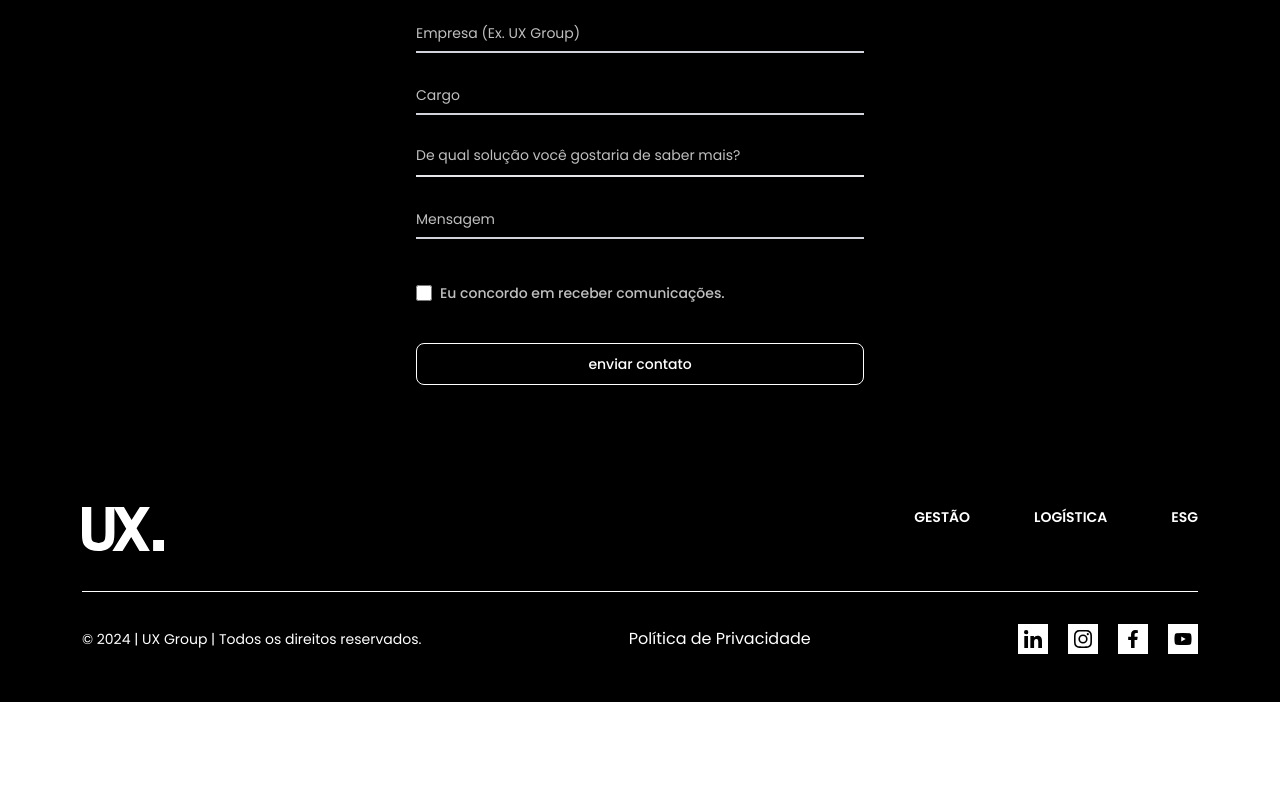
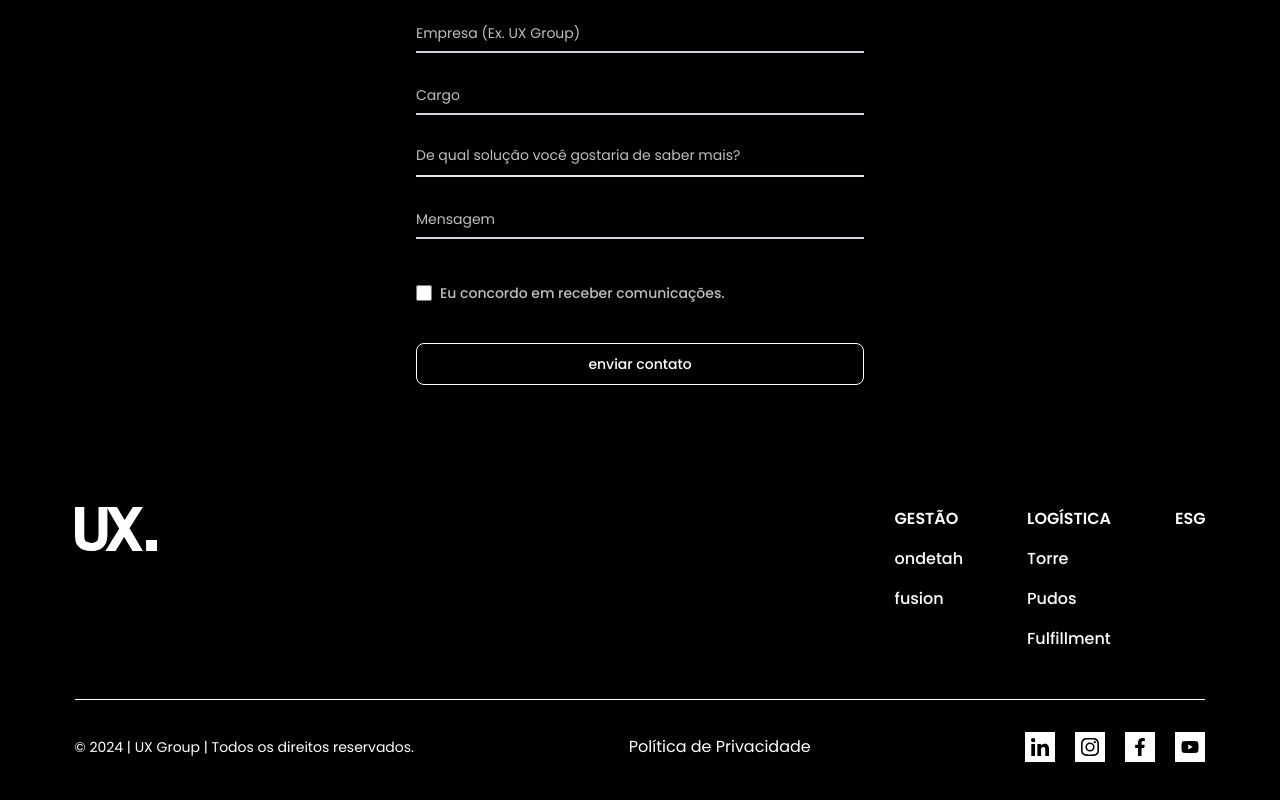
Before and after one commit to uxgroup1/uxgroup2024, a Next.js app: page /logistica in a window 1280 px wide. Shown: the part 4971-5771 px from the top of the page. Before the commit the page ends 5673 px from the top, so only its background shows below. Built offline with nearby package versions, Linux system fonts and the light colour scheme.

Commit message:
Ajustes e incrementação de imagens

```diff
--- a/src/app/fusion/page.tsx
+++ b/src/app/fusion/page.tsx
@@ -7,60 +7,61 @@ const Header = dynamic(() => import("@/components/header")) ;
 const ContactForm = dynamic(() => import("@/components/institucional/ContactForm")) ;
 const FeaturesComponent = dynamic(() => import("@/components/produtos/features")) ;
 const JumboTron = dynamic(() => import("@/components/produtos/jumbotron")) ;
+import arrowImage from "@/assets/fusion/arrow/arrowListComponentesPudo.svg"
 import fusionLogo from "@/assets/logos/fusion.svg"
 
 const contentFeatures = [
     {
       title: "Envio de ocorrências simultâneo para vários sistemas.",
-      icons: "",
+      icons: arrowImage,
     },
     {
       title:
         "Integração via API com os transportadores.",
-      icons: "",
+      icons: arrowImage,
     },
     {
       title: "Ajuste de/para de ocorrências.",
-      icons: "",
+      icons: arrowImage,
     },
     {
       title: "Reprocessamento massivo de ocorrências.",
-      icons: "",
+      icons: arrowImage,
     },
     {
       title: "Garante acurácia entre Rastreamento + TMS + ERP.",
-      icons: "",
+      icons: arrowImage,
     },
     {
       title: "Cobrança para o transportador em caso de evidência de falha de comunicação.",
-      icons: "",
+      icons: arrowImage,
     },
   ];
 const contentFeaturesTwo = [
     {
       title: "Integração com marketplaces ilimitadas.",
-      icons: "",
+      icons: arrowImage,
     },
     {
       title:
         "Autonomia na manutenção de tabelas.",
-      icons: "",
+      icons: arrowImage,
     },
     {
       title: "Cotação de multi CDs.",
-      icons: "",
+      icons: arrowImage,
     },
     {
       title: "Contingência dos Correios.",
-      icons: "",
+      icons: arrowImage,
     },
     {
       title: "Atende operações: ship from store, click and collect e dropshipping.",
-      icons: "",
+      icons: arrowImage,
     },
     {
       title: "Algoritmo de redução de frete para embalagem única.",
-      icons: "",
+      icons: arrowImage,
     },
   ];
 
--- a/src/app/layout.tsx
+++ b/src/app/layout.tsx
@@ -1,9 +1,8 @@
 import type { Metadata } from "next";
 import { Poppins } from "next/font/google";
 import "./globals.css";
-import favi from "../app/favicon.svg"
 
-const inter = Poppins({ subsets: ["latin"], weight:["400","500","600","700"] });
+const inter = Poppins({ subsets: ["latin"], weight:["300","400","500","600","700"] });
 
 export const metadata: Metadata = {
   title: "UX Group",
--- a/src/components/Footer/index.tsx
+++ b/src/components/Footer/index.tsx
@@ -32,8 +32,12 @@ export default function Footer() {
       name: "Gestão",
       products: [
         {
-          namePage: "",
-          url: "",
+          namePage: "ondetah",
+          url: "/ondetah",
+        },
+        {
+          namePage: "fusion",
+          url: "/fusion",
         },
       ],
     },
@@ -42,8 +46,16 @@ export default function Footer() {
       name: "Logística",
       products: [
         {
-          namePage: "",
-          url: "",
+          namePage: "Torre",
+          url: "/torre",
+        },
+        {
+          namePage: "Pudos",
+          url: "/pudos",
+        },
+        {
+          namePage: "Fulfillment",
+          url: "/logistica",
         },
       ],
     },
@@ -61,7 +73,7 @@ export default function Footer() {
 
   return (
     <>
-      <footer className="bg-black flex items-center justify-center text-white p-4 md:pt-10 w-full">
+      <footer className="bg-black flex items-center justify-center text-white p-2 md:pt-10 w-full">
         <div className="flex items-center justify-between h-full w-[92%]">
           <div className="mx-auto w-full  md:p-4 py-6 lg:py-8">
             <div className="md:flex md:justify-between">
@@ -78,16 +90,16 @@ export default function Footer() {
                 {pages.map((data) => {
                   return (
                     <div key={data.index} className="w-full">
-                      <h2 className="mb-4 text-sm font-semibold text-white uppercase ">
+                      <h2 className="mb-4 text-[16px] font-semibold text-white uppercase ">
                         {data.name}
                       </h2>
                       <ul className="flex flex-col text-gray-500  font-medium">
                         {data.products.map((product) => {
                           return (
-                            <li key={data.index} className="mb-4">
+                            <li key={data.index} className="mb-4 ">
                               <Link
                                 href={product.url}
-                                className="text-white text-sm"
+                                className="text-white font-medium pt-5 hover:border-b pb-1 transition-all border-b-white border-transparent"
                               >
                                 {product.namePage}
                               </Link>
@@ -113,7 +125,7 @@ export default function Footer() {
                   return (
                     <Link
                       key={data.index}
-                      href="#"
+                      href="/"
                       className="text-white  hover:text-black hover:rounded-xl  transition-all hover:text-2xl "
                     >
                       <Image
--- a/src/components/cta/style.module.scss
+++ b/src/components/cta/style.module.scss
@@ -10,9 +10,9 @@
     display: flex;
     align-items: center;
     justify-content: center;
+
     width: 1996px;
     height: 100%;
-
 
     .BoxCta {
       display: flex;
@@ -75,8 +75,9 @@
       .BoxCta {
         width: 100%;
         height: 100%;
+        padding-top: 80px;
+        padding-bottom: 80px;
         border-radius: 0;
-        background-color: aqua;
 
         .ContainerContent {
           .Controller {
@@ -86,13 +87,11 @@
             flex-direction: column;
             width: 90%;
             gap: 10px;
-            background-color: aqua;
 
             h1 {
               font-size: 24px;
               width: 100%;
               line-height: 31px;
-              background-color: aqua;
             }
           }
         }
--- a/src/components/institucional/ContactForm/index.tsx
+++ b/src/components/institucional/ContactForm/index.tsx
@@ -10,7 +10,7 @@ export default function ContactForm() {
             Nos informe qual tipo de contato gostaria de fazer.
           </p>
         </div>
-        <form className="max-w-md w-[85%] mx-auto">
+        <form className="max-w-md w-[90%] mx-auto">
           <div className="relative z-0 w-full mb-5 group">
             <input
               type="text"
```
Also changed, not shown: src/assets/fusion/arrow/arrowListComponentesPudo.svg (added).
